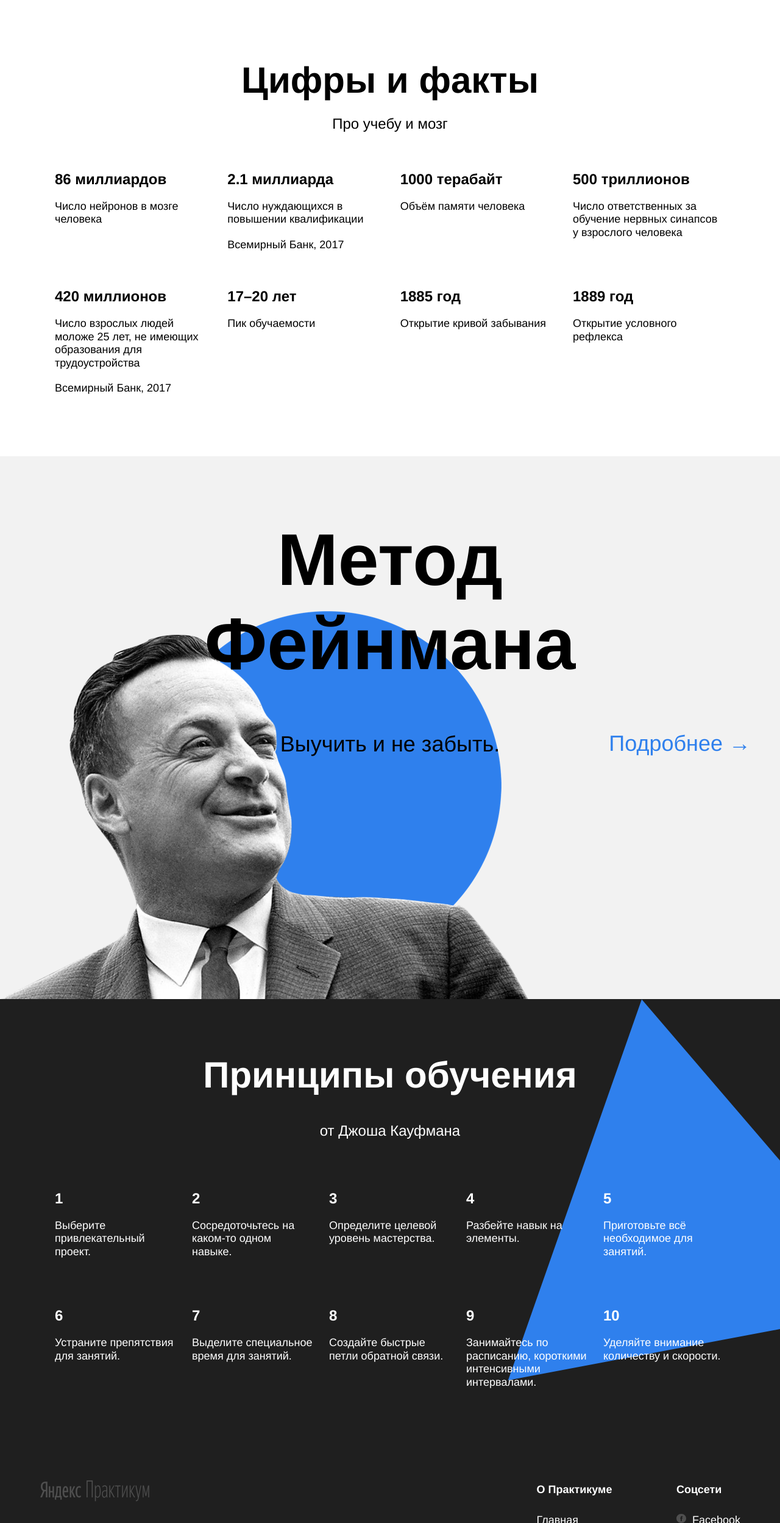
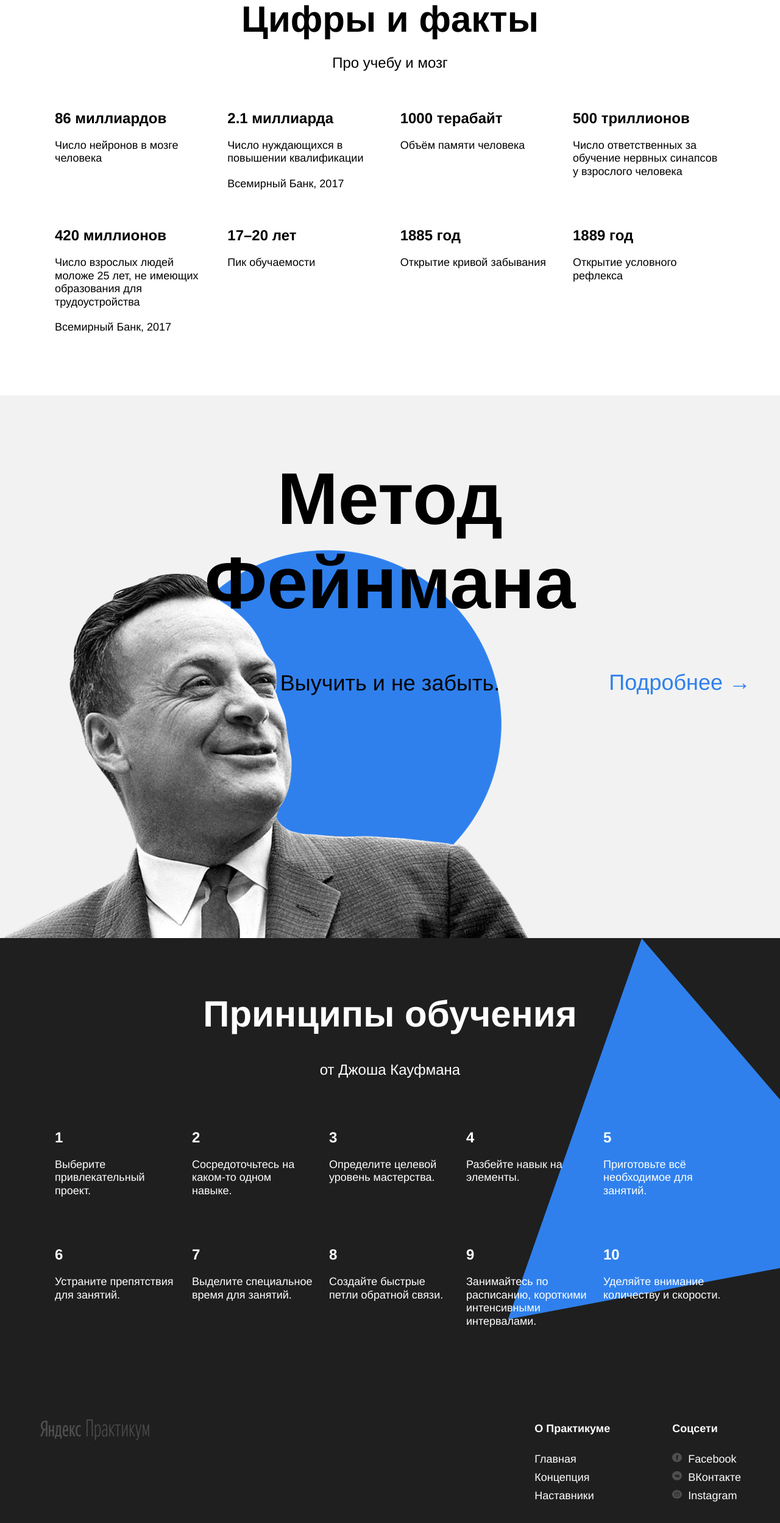
Before and after one commit to AnnaLoginovskih/how-to-learn, a plain HTML site: page index.html in a window 1280 px wide. Shown: the part 1259-3756 px from the top of the page at 61% size. Drawn offline with Linux system fonts and the light colour scheme.

Commit message:
fourth iteration

```diff
--- a/index.html
+++ b/index.html
@@ -156,7 +156,7 @@
             <li><a href="http://www.facebook.com" class="footer__column-link"><img class="footer__social-icon"
                   src='./images/facebook_color_white.svg' alt='Facebook'>Facebook</a></li>
             <li><a href="http://www.vk.com" class="footer__column-link"><img class="footer__social-icon"
-                  src='./images/vk_color_white.svg' alt='VK'>Vkontakte</a></li>
+                  src='./images/vk_color_white.svg' alt='ВК'>ВКонтакте</a></li>
             <li><a href="http://www.instagram.com" class="footer__column-link"><img class="footer__social-icon"
                   src='./images/instagram_color_white.svg' alt='Instagram'>Instagram</a></li>
           </ul>
--- a/styles/style.css
+++ b/styles/style.css
@@ -8,9 +8,11 @@
   /* выше для экранов больше 1600px отцентрировали весь контент */
   font-family: 'Helvetica Neue', Arial, sans-serif;
 }
+
 .link {
   text-decoration: none;
 }
+
 .header {
   height: 100vh;
   min-height: 600px;
@@ -78,11 +80,12 @@
   background-size: cover;
   background-repeat: no-repeat;
 }
+
 .header__square-pic {
   position: absolute;
   height: 568px;
   width: 568px;
-  background-color:#2F80ED;
+  background-color: #2F80ED;
   top: 64px;
   right: 0;
 }
@@ -143,7 +146,7 @@
 
 .section-title {
   width: 60%;
-  margin: 100px auto 20px;
+  margin: 0 auto 20px;
   font-size: 60px;
   line-height: 1.15;
   font-weight: bold;
@@ -219,6 +222,7 @@
   text-align: center;
   font-weight: normal;
   margin-top: 70px;
+  margin-bottom: 0;
   padding: 0;
 }
 
@@ -232,9 +236,10 @@
   color: #2f80ed;
   text-decoration: none;
 }
+
 .kaufman {
   display: flex;
-  background-color:#1f1f1f;
+  background-color: #1f1f1f;
   overflow: hidden;
   position: relative;
   flex-direction: column;
@@ -248,6 +253,7 @@
   font-size: 60px;
   line-height: 1.15;
 }
+
 .section-subtitle_theme_dark {
   z-index: 1;
   color: white;
@@ -263,7 +269,6 @@
   z-index: 1;
 }
 
-
 .table__cell_theme_dark {
   width: 200px;
   color: white;
@@ -273,12 +278,12 @@
   font-size: 18px;
 }
 
-.kaufman__triangle{
+.kaufman__triangle {
   height: 877px;
   width: 877px;
   position: absolute;
   top: 0px;
-  right:-210px;
+  right: -210px;
   background-image: url(../images/kaufman-triangle.svg);
   background-size: contain;
   background-position: center;
@@ -298,7 +303,7 @@
   margin: auto;
   position: relative;
   justify-content: space-between;
-  height: 250px;
+  min-height: 250px;
 }
 
 .footer__column_content_copyright {
```
Lines whose indentation alone changed are shown as unchanged.
